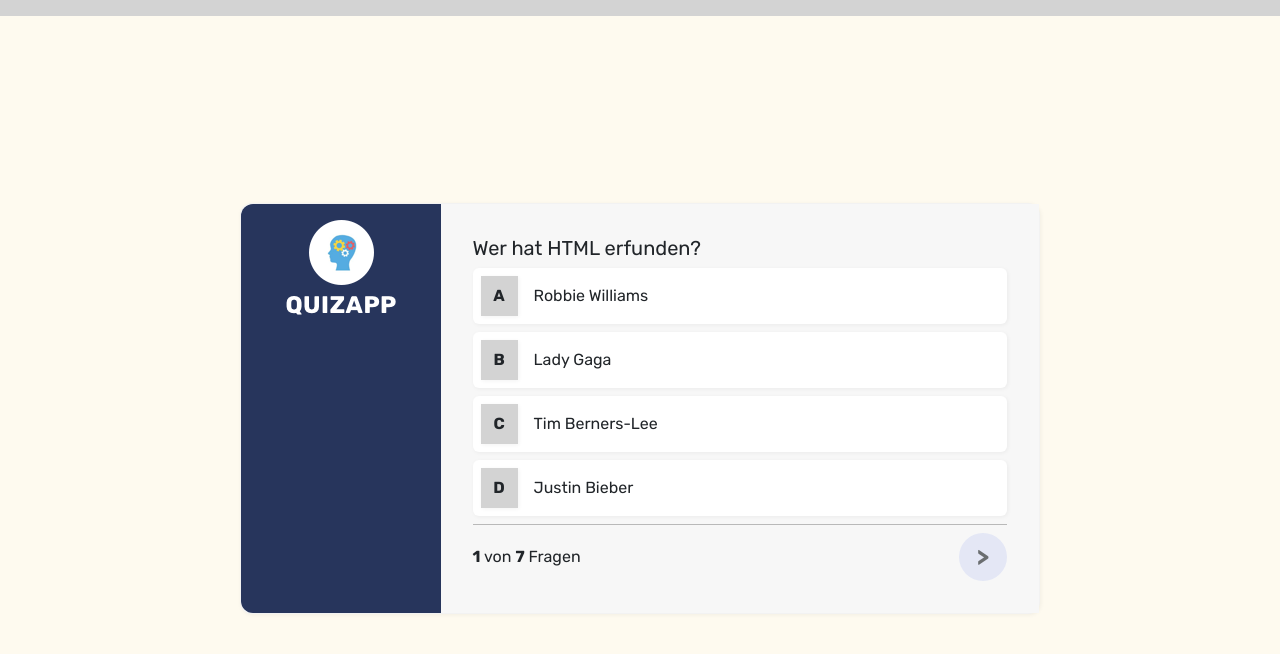
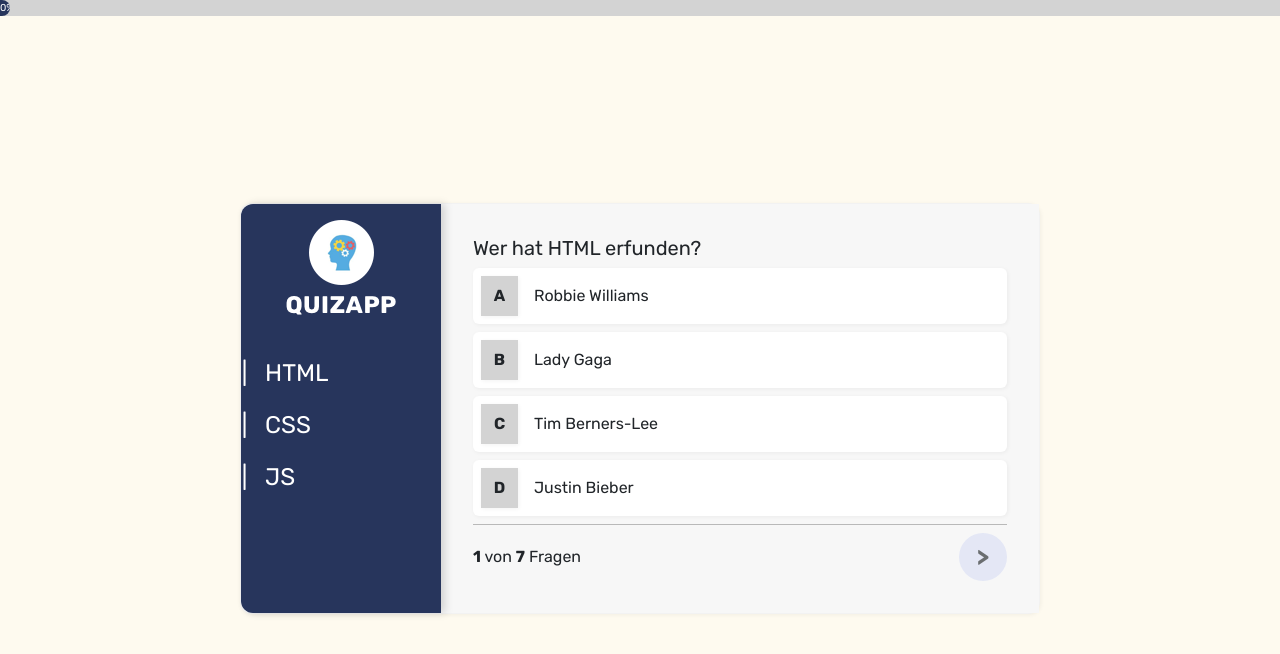
Before and after one commit to Bernhard1987/quizapp, a website: page index.html in a window 1280 px wide. Drawn offline with nearby package versions, Linux system fonts and the light colour scheme.

Commit message:
slight changes in style, added percentage to progress bar, new question

```diff
--- a/index.html
+++ b/index.html
@@ -15,12 +15,20 @@
 
 <body onload="init()">
   <div class="progress">
-    <div class="progress-bar" role="progressbar" aria-valuenow="0" aria-valuemin="0" aria-valuemax="100" id="progressbar"></div>
+    <div class="progress-bar" role="progressbar" aria-valuenow="0" aria-valuemin="0" aria-valuemax="100" id="progressbar">
+    </div>
   </div>
   <div class="container" id="container">
     <div class="card quiz-card dflexrow" id="quizCard">
       <div class="leftSection dflexcolumn">
         <img src="./img/logo.png" class="" alt="">
+        <div class="quizcontent dflexcolumn">
+          <ul>
+            <li>HTML</li>
+            <li>CSS</li>
+            <li>JS</li>
+          </ul>
+        </div>
       </div>
       <div class="rightSection">
         <div class="card-body">
--- a/questions.js
+++ b/questions.js
@@ -40,7 +40,7 @@ let questions = [
     "right_answer": 3
 },
 {
-    "question": "Wie wählt man eine Klasse in CSS aus?",
+    "question": "Wie selektiert man eine Klasse in CSS?",
     "answer_1": "class {...}",
     "answer_2": ".class {...}",
     "answer_3": "#class {...}",
@@ -48,11 +48,11 @@ let questions = [
     "right_answer": 2
 },
 {
-    "question": "Wer hat HTML erfunden",
-    "answer_1": "Robbie Williams",
-    "answer_2": "Lady Gaga",
-    "answer_3": "Tim Berners-Lee",
-    "answer_4": "Justin Bieber",
+    "question": "Wie legt man in CSS die Schriftgröße fest?",
+    "answer_1": "size: 16px;",
+    "answer_2": "font: 16px;",
+    "answer_3": "font-size: 16px;",
+    "answer_4": "16px: font-size;",
     "right_answer": 3
 },
 ];
--- a/script.js
+++ b/script.js
@@ -12,6 +12,7 @@ function showQuestion() {
     let currentPercentage = 100 / questions.length * currentQuestion;
     progressbar.ariaValueNow = currentPercentage;
     progressbar.style = `width: ${currentPercentage}%`;
+    progressbar.innerHTML = `${currentPercentage.toFixed(0)}%`;
     document.getElementById('currentQuestion').innerHTML = currentQuestion+1;
     document.getElementById('nextQuestionBtn').disabled = true;
     document.getElementById('questionText').innerHTML = question['question'];
@@ -54,6 +55,7 @@ function nextQuestion() {
         </div>
         `;
         document.getElementById('progressbar').style = 'width: 100%';
+        document.getElementById('progressbar').innerHTML = '100%';
     } else {
         currentQuestion++;
         showQuestion();
--- a/style.css
+++ b/style.css
@@ -29,6 +29,9 @@ body {
 .progress-bar {
     background-color: rgba(39, 53, 92, 1) !important;
     border-radius: 0 8px 8px 0;
+    text-align: right;
+    padding-right: 10px;
+    font-size: 10px;
 }
 
 .quiz-card {
@@ -44,6 +47,25 @@ body {
     padding: 16px;
     width: 200px;
     border-radius: 12px 0 0 12px;
+    z-index: 2;
+    box-shadow: 4px 0 8px rgba(0, 0, 0, 0.15);
+}
+
+.quizcontent {
+    color: white;
+    width: inherit;
+    margin-top: 40px;
+    font-size: 24px;
+
+}
+
+.quizcontent ul {
+    padding-left: 24px;
+    list-style-type: "|   ";
+}
+
+.quizcontent li {
+    margin-bottom: 16px;
 }
 
 .rightSection {
```
